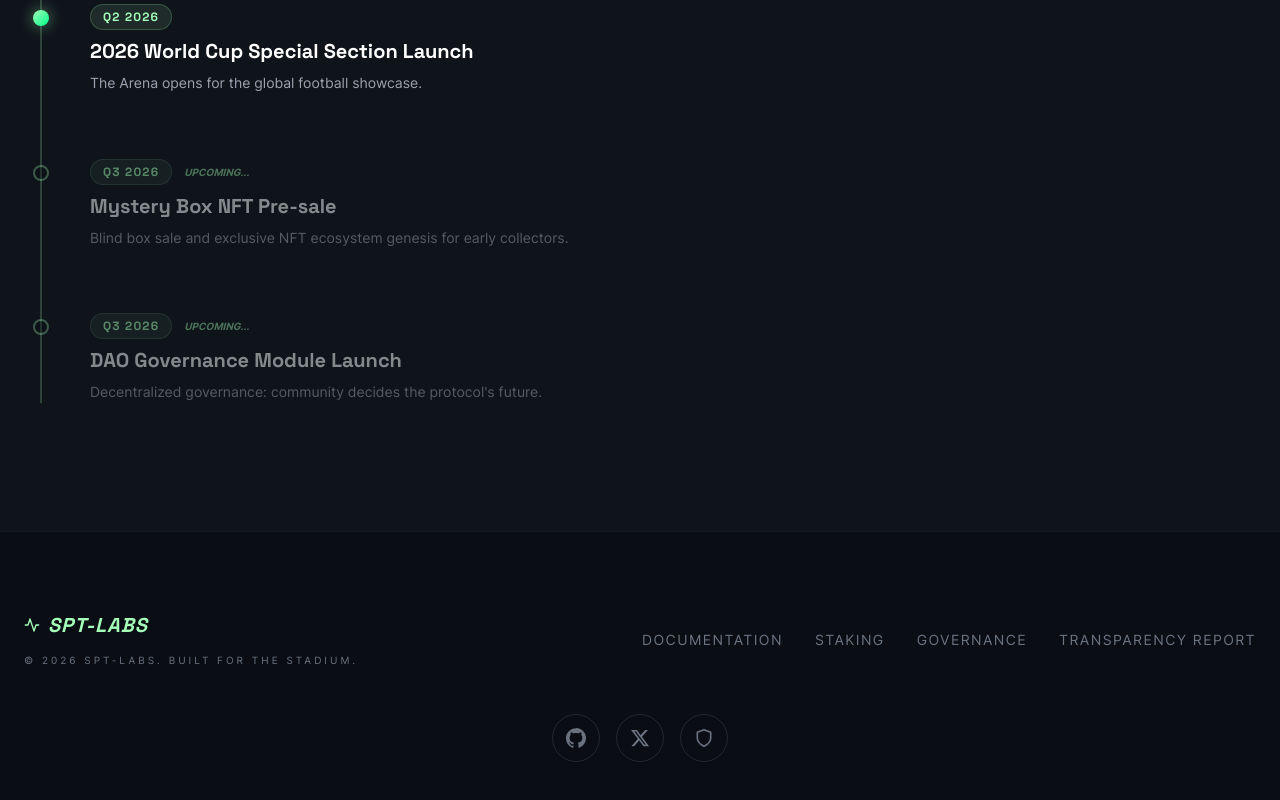
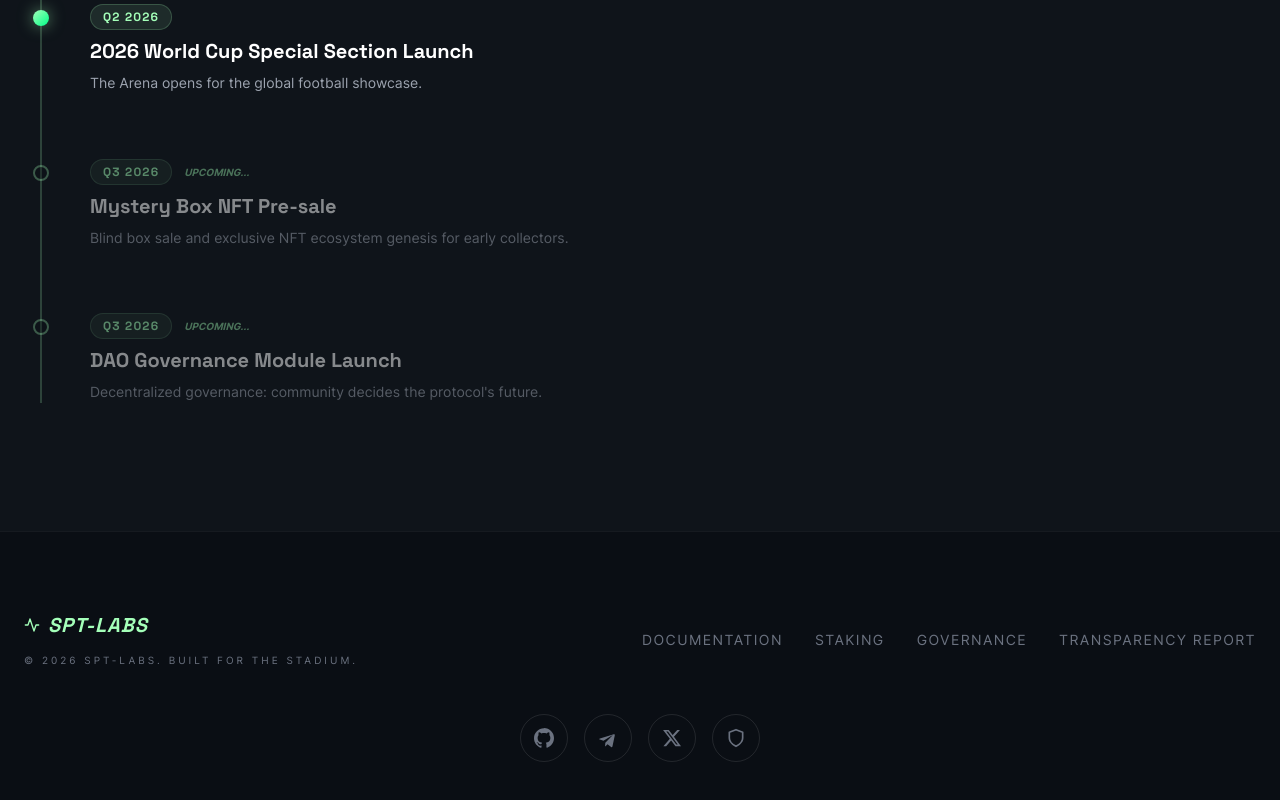
Before and after one commit to d-bet/web-official, a plain HTML site: page index.html in a window 1280 px wide. Shown: the part 3877-4677 px from the top of the page. Drawn offline with Linux system fonts and the light colour scheme.

Commit message:
Feature telegram

```diff
--- a/css/styles.css
+++ b/css/styles.css
@@ -231,6 +231,11 @@ button {
 .icon--fill {
   fill: currentColor;
   stroke: none;
+}
+
+.icon--tg {
+  width: 2rem;
+  height: 2rem;
 }
 
 .text-primary {
--- a/index.html
+++ b/index.html
@@ -699,6 +699,19 @@
               />
             </svg>
           </a>
+          <a
+            href="https://t.me/spt_labs"
+            class="social-btn"
+            aria-label="Telegram"
+            rel="noopener noreferrer"
+            target="_blank"
+          >
+            <svg class="icon icon--sm icon--fill icon--tg" viewBox="0 0 24 24" aria-hidden="true" fill="currentColor">
+              <path
+                d="M9.993 15.574 9.8 18.28c.278 0 .398-.119.543-.262l1.304-1.247 2.703 1.978c.495.273.846.13.97-.459l1.759-8.254c.163-.762-.275-1.06-.759-.88L5.99 12.356c-.704.273-.694.665-.12.843l2.734.854 6.349-4.006c.299-.198.571-.088.347.11z"
+              />
+            </svg>
+          </a>
           <a href="https://x.com/spt_labs" class="social-btn" aria-label="X (Twitter)" rel="noopener noreferrer" target="_blank">
             <svg class="icon icon--sm icon--fill" viewBox="0 0 24 24" aria-hidden="true" fill="currentColor">
               <path
```
